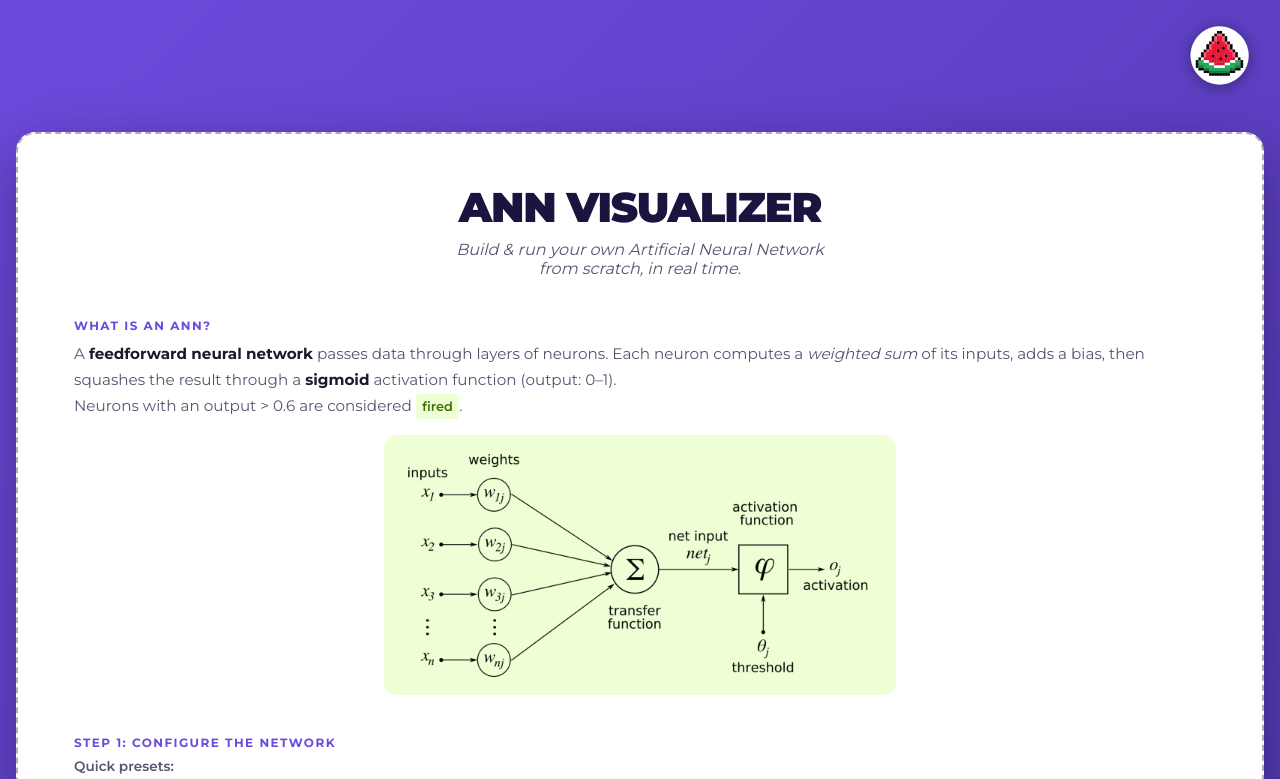
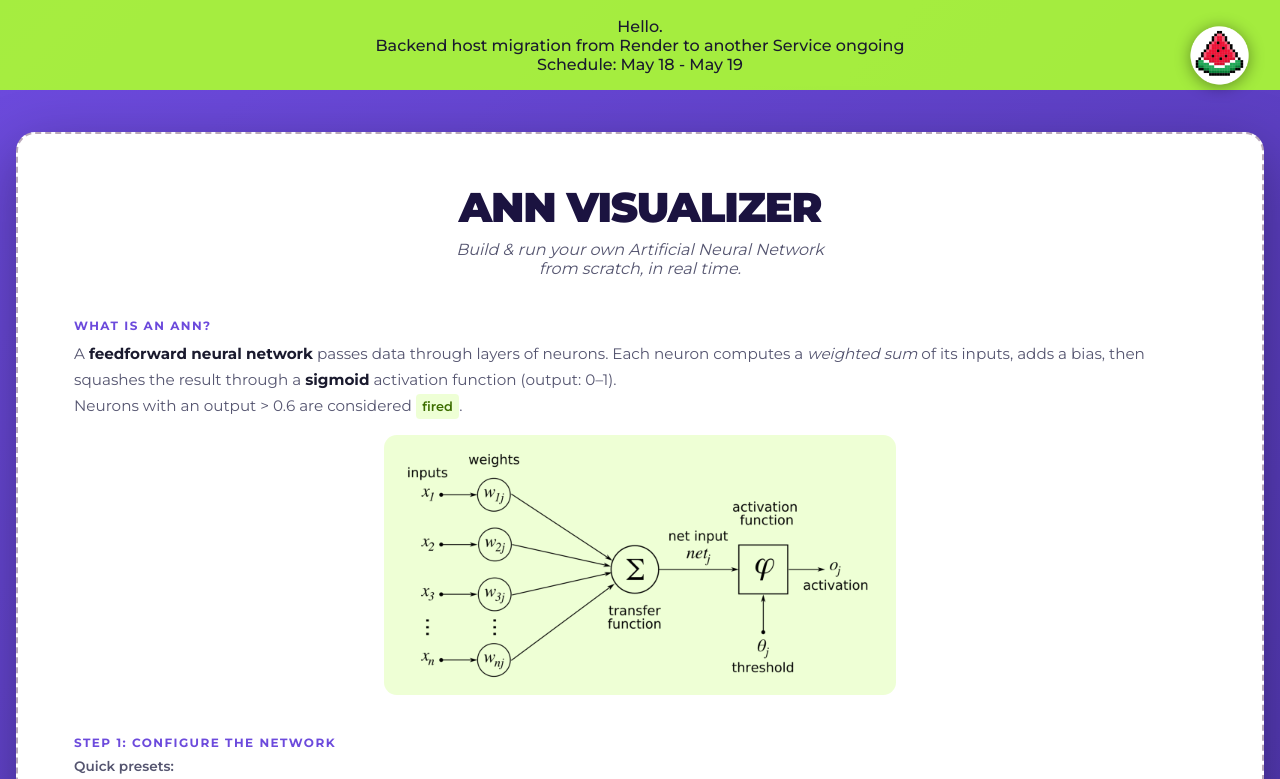
Before and after one commit to paboyi/0034-1---Portfolio-Ver.-ANN---Forward-Neural-Network-Visualization, a plain HTML site: page frontend/src/index.html in a window 1280 px wide. Shown: the top 779 px of the page. Drawn offline with Linux system fonts and the light colour scheme.

Commit message:
backend down, updated message for visitors

```diff
--- a/frontend/src/index.html
+++ b/frontend/src/index.html
@@ -20,12 +20,12 @@
 
 
     <!--  Header Notice  -->
-    <!-- <div class="renderNotice">
-        <span class="greet">Hello,</span> <br/>
+    <div class="renderNotice">
+        <span class="greet">Hello.</span>
         <span>
-          Render Free Usage limit Reached.  <br /> Will reset on May 1st
+          Backend host migration from Render to another Service ongoing <br /> Schedule: May 18 - May 19
         </span>
-    </div> -->
+    </div>
 
 
     <!--  Main container  -->
@@ -33,16 +33,6 @@
 
       <!--  Header  -->
       <header class="card__header">
-
-        <!-- <h5 class="renderNotice__text">
-          <span>This project is hosted on Render.</span>
-          That means that after a few minutes of inactivity the backend will wind-down & take approx.
-          <strong class="strongText">50 secs to reboot</strong>
-          <div>
-            <strong>Patiently</strong> wait a few seconds for your first reboot to occur.
-          </div>
-          Thank you :)
-        </h5> -->
 
         <h1>ANN Visualizer</h1>
         <p class="subtitle">Build &amp; run your own Artificial Neural Network <br /> from scratch, in real time.</p>
--- a/frontend/src/styles.css
+++ b/frontend/src/styles.css
@@ -47,6 +47,7 @@ body {
   width: 100%;
   height: 90px;
   display: flex;
+  flex-direction: column;
   justify-content: center;
   align-items: center;
   padding: 5px 0px;
```
